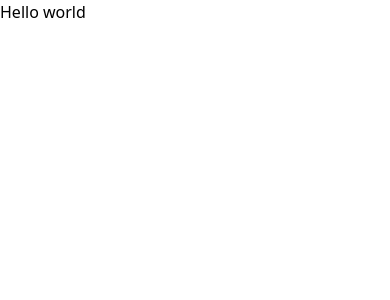
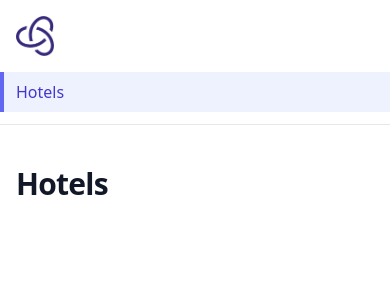
Before and after one commit to chapmanio/guestline, a React (Vite) app: page / in a window 390 px wide. Shown: the top 300 px of the page. Built offline with nearby package versions, Linux system fonts and the light colour scheme; the HTML template or start-up script is replaced by a standard one.

Commit message:
feat: initial layout shell

```diff
--- a/src/App.tsx
+++ b/src/App.tsx
@@ -1,5 +1,60 @@
 function App() {
-  return <h1>Hello world</h1>;
+  return (
+    <div className="min-h-full">
+      <nav className="border-b border-gray-200 bg-white">
+        <div className="mx-auto max-w-7xl px-4 py-4 sm:px-6 lg:px-8 lg:py-9">
+          <div className="flex">
+            <div className="flex flex-shrink-0 items-center">
+              <img
+                className="block h-10 w-auto lg:hidden"
+                src="/img/guestline-icon.png"
+                alt="Your Company"
+              />
+              <img
+                className="hidden h-11 w-auto lg:block"
+                src="/img/guestline-logo.png"
+                alt="Guestline"
+              />
+            </div>
+            <div className="hidden sm:-my-px sm:ml-9 sm:flex sm:space-x-8">
+              <a
+                href="/"
+                className="border-indigo-500 text-gray-900 inline-flex items-center border-b-2 px-1 pt-1 text-sm font-medium"
+                aria-current="page"
+              >
+                Hotels
+              </a>
+            </div>
+          </div>
+        </div>
+
+        <div className="sm:hidden" id="mobile-menu">
+          <div className="space-y-1 pb-3">
+            <a
+              href="/"
+              className="border-indigo-500 bg-indigo-50 text-indigo-700 block border-l-4 py-2 pl-3 pr-4 text-base font-medium"
+              aria-current="page"
+            >
+              Hotels
+            </a>
+          </div>
+        </div>
+      </nav>
+
+      <div className="py-10">
+        <header>
+          <div className="mx-auto max-w-7xl px-4 sm:px-6 lg:px-8">
+            <h1 className="text-3xl font-bold leading-tight tracking-tight text-gray-900">
+              Hotels
+            </h1>
+          </div>
+        </header>
+        <main>
+          <div className="mx-auto max-w-7xl sm:px-6 lg:px-8"></div>
+        </main>
+      </div>
+    </div>
+  );
 }
 
 export default App;
```
Also changed, not shown: public/img/guestline-icon.png (added), public/img/guestline-logo.png (added).
